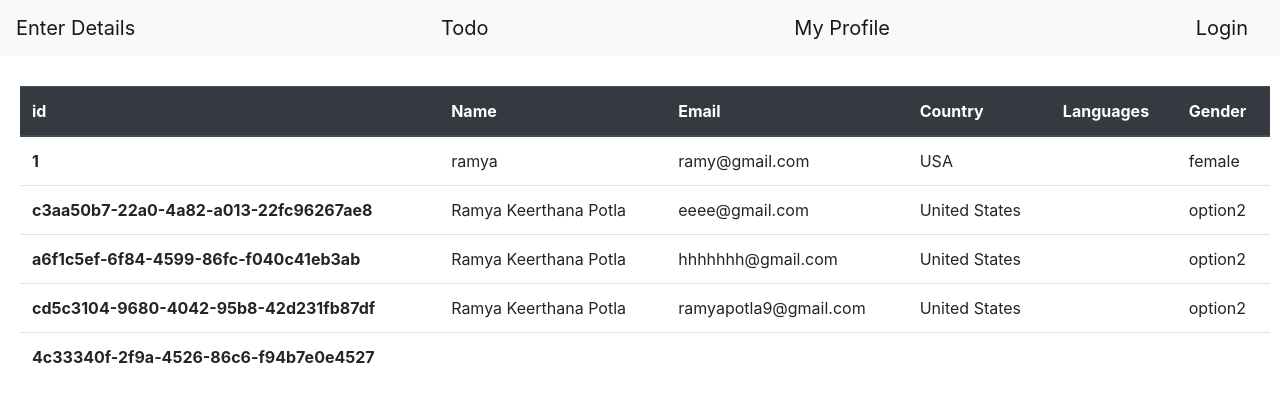
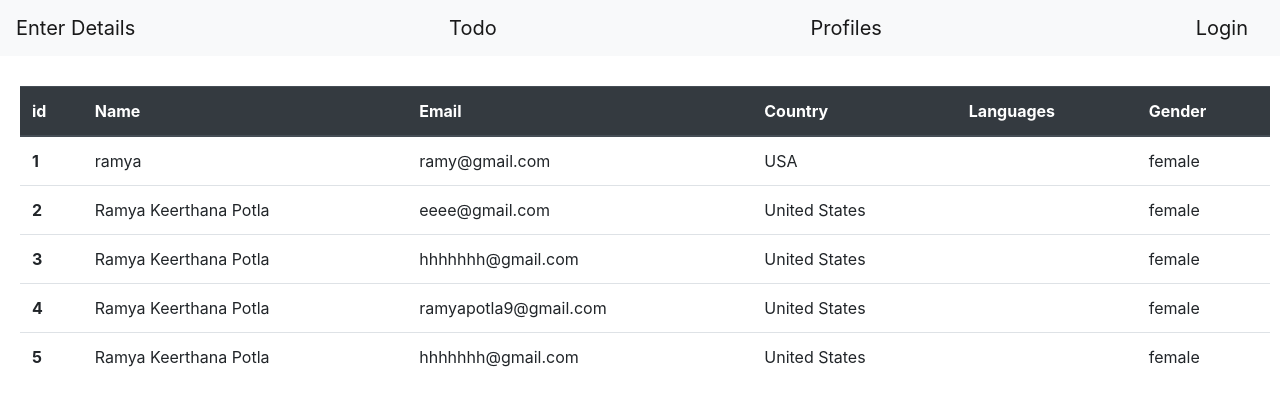
Before and after one commit to RamyaKeerthanaPotla/react-todo, a React (Create React App) app: page /myprofile in a window 1280 px wide. Shown: the top 406 px of the page. Built offline with nearby package versions, Linux system fonts and the light colour scheme; data requests are answered from the project's data file.

Commit message:
adding key for map function

```diff
--- a/db.json
+++ b/db.json
@@ -10,40 +10,40 @@
       "country": "USA"
     },
     {
-      "id": "c3aa50b7-22a0-4a82-a013-22fc96267ae8",
+      "id": 2,
       "name": "Ramya Keerthana Potla",
       "email": "eeee@gmail.com",
       "phone": "1111111111",
       "languages": [],
-      "gender": "option2",
+      "gender": "female",
       "country": "United States"
     },
     {
-      "id": "a6f1c5ef-6f84-4599-86fc-f040c41eb3ab",
+      "id": 3,
       "name": "Ramya Keerthana Potla",
       "email": "hhhhhhh@gmail.com",
       "phone": "2222222222",
       "languages": [],
-      "gender": "option2",
+      "gender": "female",
       "country": "United States"
     },
     {
-      "id": "cd5c3104-9680-4042-95b8-42d231fb87df",
+      "id": 4,
       "name": "Ramya Keerthana Potla",
       "email": "ramyapotla9@gmail.com",
       "phone": "7777777777",
       "languages": [],
-      "gender": "option2",
+      "gender": "female",
       "country": "United States"
     },
     {
-      "id": "4c33340f-2f9a-4526-86c6-f94b7e0e4527",
-      "name": "",
-      "email": "",
-      "phone": "",
-      "languages": "",
-      "gender": "",
-      "country": ""
+      "id": 5,
+      "name": "Ramya Keerthana Potla",
+      "email": "hhhhhhh@gmail.com",
+      "phone": "2222222222",
+      "languages": ["Python"],
+      "gender": "female",
+      "country": "United States"
     }
   ]
 }
--- a/src/components/my-profile.js
+++ b/src/components/my-profile.js
@@ -26,8 +26,8 @@ export const MyProfile = () => {
           </tr>
         </thead>
         <tbody>
-          {profileData.map((data, id) => (
-            <tr>
+          {profileData.map((data) => (
+            <tr key={data.id}>
               <th scope="row">{data.id}</th>
               <td>{data.name}</td>
               <td>{data.email}</td>
--- a/src/components/navBar.js
+++ b/src/components/navBar.js
@@ -12,7 +12,7 @@ export const NavBar = () => {
         Todo
       </Link>
       <Link className="navbar-brand" to="/myprofile">
-        My Profile
+        Profiles
       </Link>
       <Link className="navbar-brand" to="/login">
         Login
```
